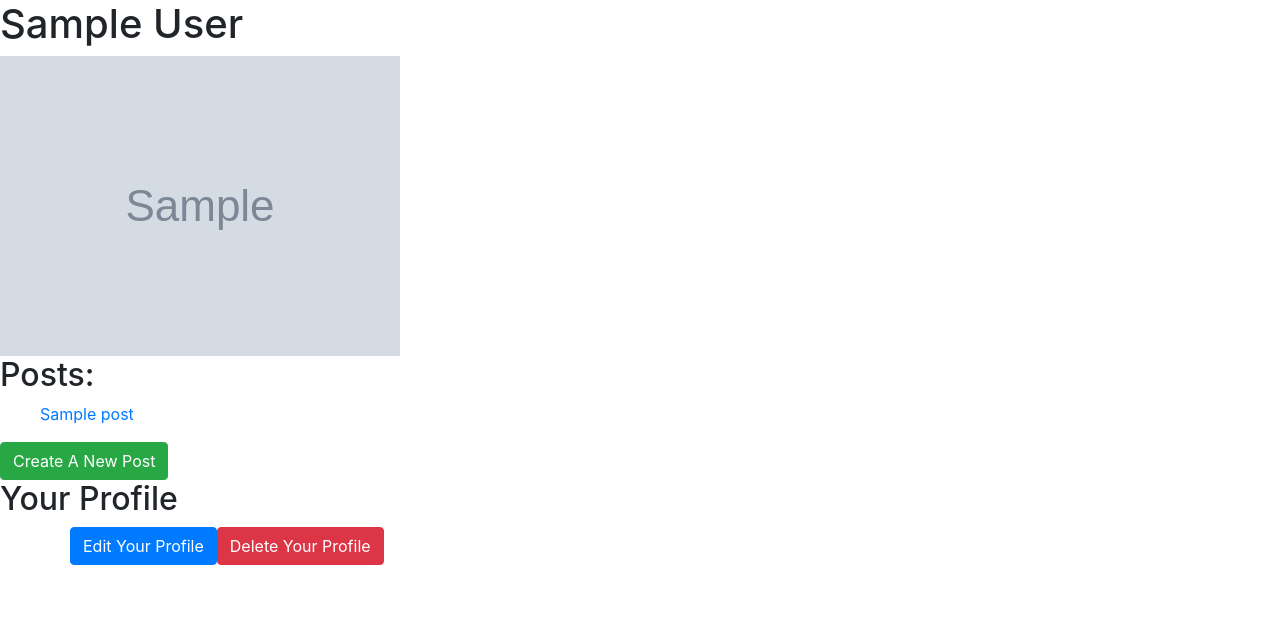
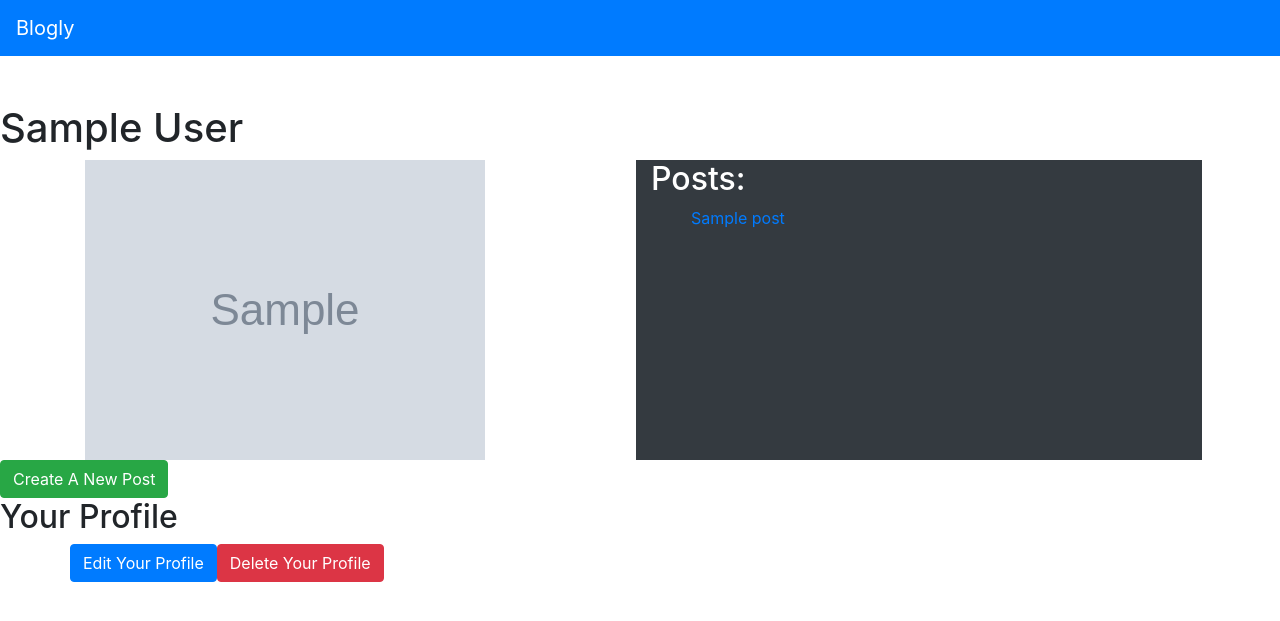
Before and after one commit to acmenes/blogly, a Flask app: page /users/1 in a window 1280 px wide. Shown: the top 621 px of the page. Run offline with Flask 2, Linux system fonts and the light colour scheme; tables that the repository leaves empty hold one stand-in row (values such as "Sample post"); grey boxes marked "Sample" are stand-in pictures; some libraries are stand-ins or nearby versions.

Commit message:
adding navbar

```diff
--- a/templates/base.html
+++ b/templates/base.html
@@ -9,6 +9,15 @@
     <title>Blogly</title>
 </head>
 <body>
+    <nav class="navbar navbar-dark bg-primary">
+        <a class="navbar-brand" href="/">Blogly</a>
+        <div class="collapse navbar-collapse">
+            <div class="navbar-nav">
+                <a class="nav-item nav-link" href="/users">Users</a>
+            </div>
+        </div>
+    </nav>
+    <br><br>
     {% block content %} {% endblock %}
 </body>
 </html>
--- a/templates/home.html
+++ b/templates/home.html
@@ -1,11 +1,6 @@
 {% extends 'base.html' %}
 
 {% block content %}
-
-<h1>Welcome To Blogly!</h1>
-<h2>The best blogging app! It's the cats MEOW!</h2>
-<br><br>
-
 <div class = "container">
     <div class= "row">
         <div class="col-sm bg-dark text-white mr-md-2">
--- a/templates/tagpage.html
+++ b/templates/tagpage.html
@@ -9,7 +9,7 @@
         <ul class="list-group list-group-flush">
             {% for post in tag.posts %}
                 <l1 class="list-group-item">
-                    <a href="/posts/{{ post.id }}">{{ post.title }}</a>
+                    <a href="/posts/{{ post.id }}">{{ post.title }} by {{ post.user.first_name }} {{ post.user.last_name }}</a>
                 </l1>
             {% endfor %}
         </ul>
--- a/templates/userprofile.html
+++ b/templates/userprofile.html
@@ -5,8 +5,12 @@
 <h1>{{ user.first_name }} {{ user.last_name }}</h1>
 <!-- <h2> {{ user.full_name  }}</h2> -->
 
+<div class = "container">
+    <div class="row">
+        <div class="col-sm">
             <img src="{{ user.img_url }}">
-
+        </div>
+        <div class="col-sm bg-dark text-white mr-md-2">
             <h2>Posts:</h2>
                 <ul>
                     {% for post in user.posts %}
@@ -15,6 +19,9 @@
                     <!-- <span>{{ post.content }}</span> -->
                     {% endfor %}
                 </ul>
+        </div>
+    </div>
+</div>
 
 <form action="/users/{{user.id}}/posts/new">
     <button type="submit" class="btn btn-success">Create A New Post</button>
```
Lines whose indentation alone changed are shown as unchanged.
